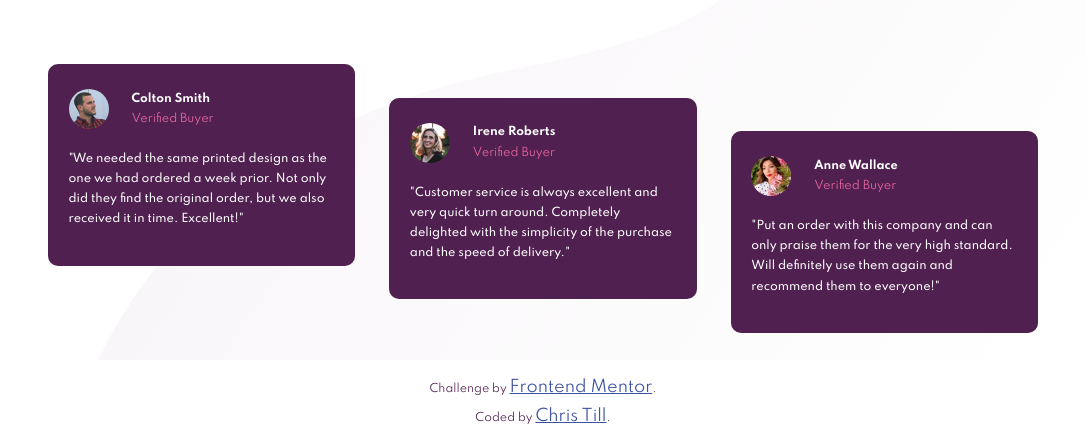
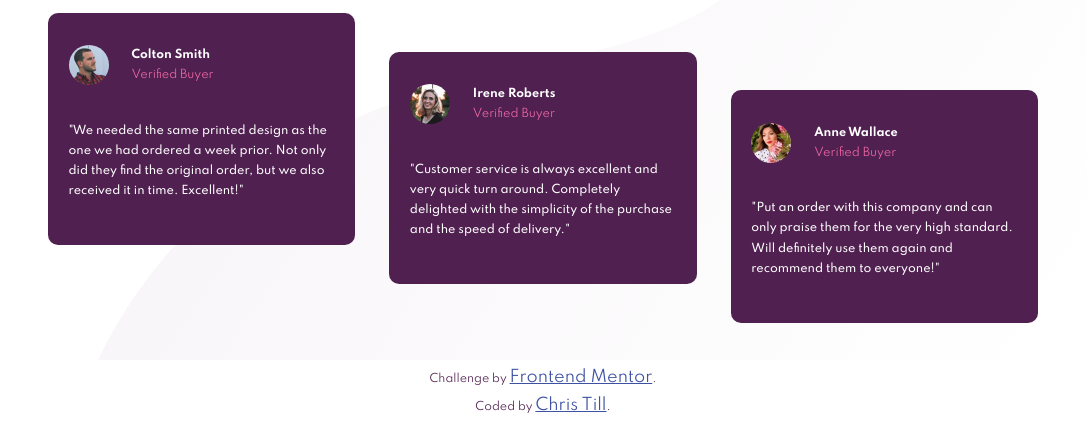
Before and after one commit to chri55/social-proof-component, a plain HTML site: page index.html in a window 1280 px wide. Shown: the part 440-870 px from the top of the page, without its empty margins (97-1183 px from the left). Drawn offline with Linux system fonts and the light colour scheme.

Commit message:
fix main container padding to be a bit less

```diff
--- a/style.scss
+++ b/style.scss
@@ -92,7 +92,7 @@ h1 {
 .main {
   height: 100%;
   width: 100%;
-  padding: 10%;
+  padding: 2% 10% 0 10%;
   padding-bottom: 0;
 }
 
```
Also changed, not shown: style.css, 1 other file.
